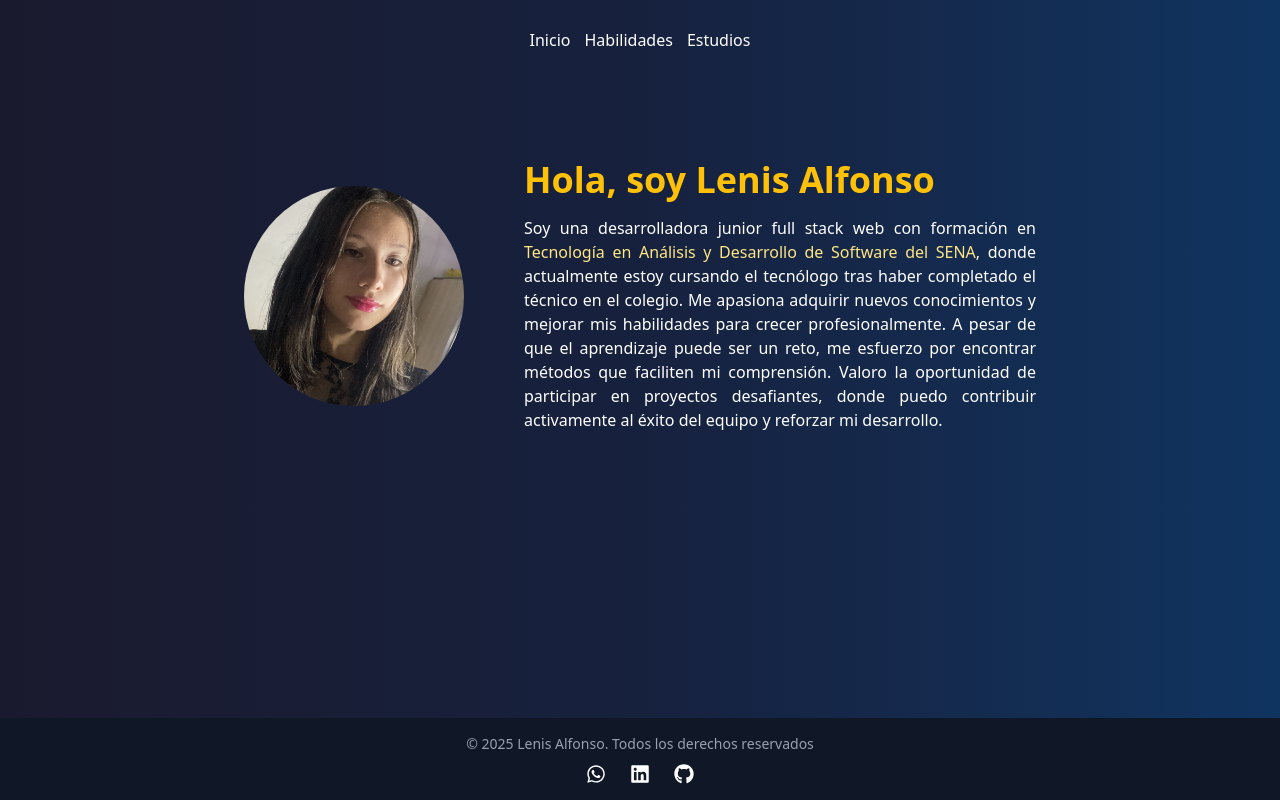
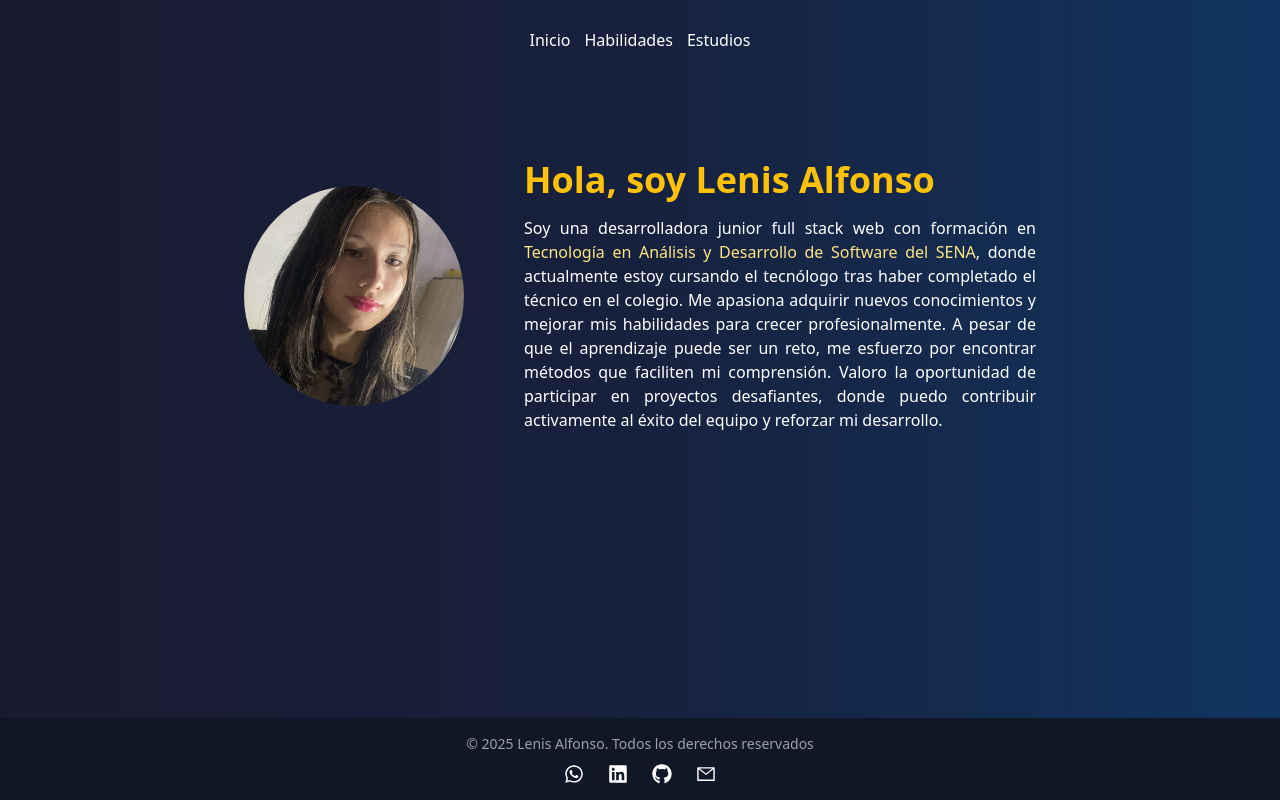
Before and after one commit to Lenis2007/PORTFOLIO-E, a React (Vite) app: page / in a window 1280 px wide. Built offline with nearby package versions, Linux system fonts and the light colour scheme.

Commit message:
Foto agregada y cambios externos

```diff
--- a/src/Components/Layouts/Footer/Footer.jsx
+++ b/src/Components/Layouts/Footer/Footer.jsx
@@ -1,6 +1,7 @@
 import React from 'react'
 import { ItemSocial } from '../../UI/ItemSocial/ItemSocial';
 import { FaWhatsapp, FaGithub, FaLinkedin } from "react-icons/fa";
+import { AiOutlineMail } from "react-icons/ai";
 
 export const Footer = () => {
   return (
@@ -24,6 +25,10 @@ export const Footer = () => {
               url="https://github.com/Lenis2007"
               icons={<FaGithub className="text-white hover:text-gray-500 text-xl transition-colors" />}
             />
+            <ItemSocial
+              url="https://lenisalfonsocastillo@gmail.com"
+              icons={<AiOutlineMail className="text-white hover:text-gray-500 text-xl transition-colors" />}
+            />
           </div>
         </div>
       </footer>
```
